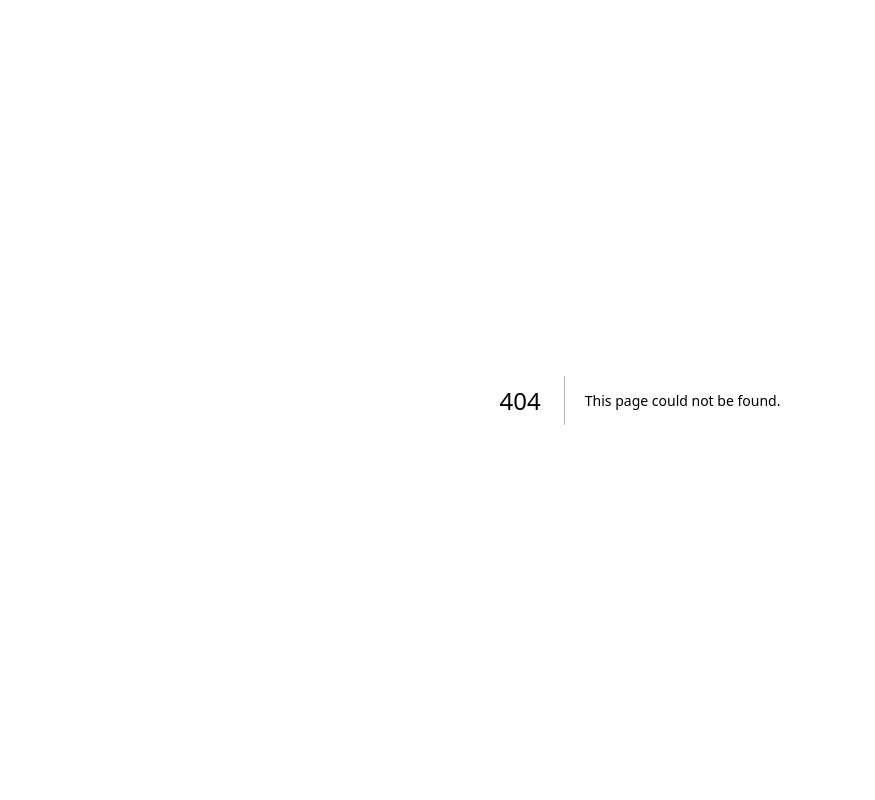
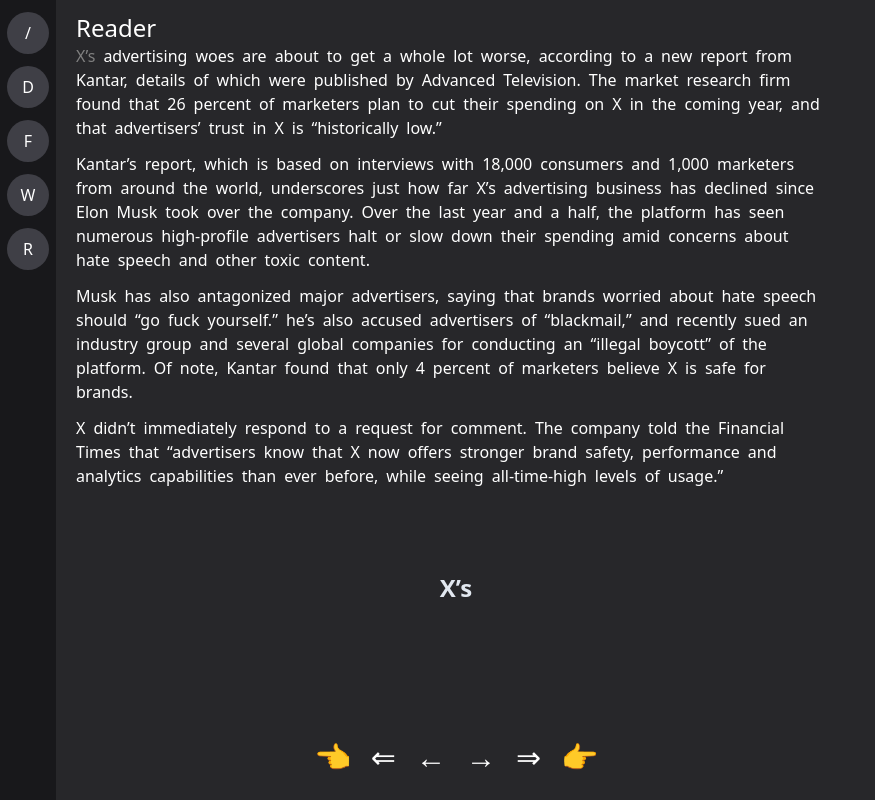
Before and after one commit to na-ah/WordBucket, a Next.js app: page /reader in a window 1280 px wide. Before the commit this address had no page. Shown: the whole page, without its empty margins (0-875 px from the left). Built offline with nearby package versions, Linux system fonts and the light colour scheme.

Commit message:
feat: /readerの雛形作成

```diff
--- a/components/Template/Area/Sidebar.tsx
+++ b/components/Template/Area/Sidebar.tsx
@@ -29,6 +29,11 @@
             link="/word"
             color="lime"
           />
+          <SideBarButton
+            text="R"
+            link="/reader"
+            color="rose"
+          />
         </ul>
       </div>
     </>
--- /dev/null
+++ b/components/reader/showExamples.tsx
@@ -0,0 +1,11 @@
+export default function ShowExamples({ examples }) {
+  return (
+    <>
+      <div className="bg-rose-300">
+        {examples.map((example, i) => (
+          <p key={i}>{example.example}</p>
+        ))}
+      </div>
+    </>
+  );
+}
--- /dev/null
+++ b/components/reader/showMeanings.tsx
@@ -0,0 +1,11 @@
+export default function ShowMeanings({ meanings }) {
+  return (
+    <>
+      <div className="bg-teal-300">
+        {meanings.map((meaning, i) => (
+          <p key={i}>{meaning.meaning}</p>
+        ))}
+      </div>
+    </>
+  );
+}
--- /dev/null
+++ b/pages/reader/index.tsx
@@ -0,0 +1,205 @@
+import ShowExamples from "@/components/reader/showExamples";
+import ShowMeanings from "@/components/reader/showMeanings";
+import PageTitle from "@/components/shared/PageTitle";
+import Layout from "@/components/Template/Layout/Layout";
+import { useEffect, useState } from "react";
+
+export default function Reader() {
+  const [currentArticle, setCurrentArticle] = useState(sample);
+  const [currentWord, setCurrentWord] = useState("");
+  const [paragraphIndex, setParagraphIndex] = useState(0);
+  const [sentenceIndex, setSentenceIndex] = useState(0);
+  const [wordIndex, setWordIndex] = useState(0);
+
+  const wordIndexDecrease = () => {
+    setWordIndex((prev) => prev - 1);
+  };
+
+  const wordIndexIncrease = () => {
+    setWordIndex((prev) => prev + 1);
+  };
+
+  const sentenceIndexDecrease = () => {
+    setSentenceIndex((prev) => prev - 1);
+  };
+
+  const sentenceIndexIncrease = () => {
+    setSentenceIndex((prev) => prev + 1);
+  };
+
+  const paragraphIndexDecrease = () => {
+    setParagraphIndex((prev) => prev - 1);
+  };
+
+  const paragraphIndexIncrease = () => {
+    setParagraphIndex((prev) => prev + 1);
+  };
+
+  const paragraphs = currentArticle
+    .split(/\n\s*/)
+    .filter((p) => p.trim() !== "");
+
+  const article = paragraphs.map((paragraph) =>
+    paragraph
+      .split(/(?<=[.!?])\s+(?=[A-Z“”"])/)
+      .map((sentence) => sentence.split(" ").map((word) => [word]))
+  );
+
+  useEffect(() => {
+    setCurrentWord(
+      article[paragraphIndex][sentenceIndex][wordIndex].toString()
+    );
+  }, [paragraphIndex, sentenceIndex, wordIndex, article]);
+
+  return (
+    <>
+      <Layout>
+        <div className="flex flex-col w-full px-5 py-3 relative h-dvh">
+          <PageTitle title="Reader" />
+          <div className="basis-8/12 flex flex-col gap-3 overflow-y-auto">
+            {article.map((paragraph, paragraph_i) => (
+              <div key={paragraph_i}>
+                {paragraph.map((sentence, sentence_i) => (
+                  <div
+                    key={sentence_i}
+                    className="inline"
+                  >
+                    {sentence.map((word, word_i) => (
+                      <div
+                        key={word_i}
+                        className="inline-block me-2"
+                        style={{
+                          color:
+                            paragraphIndex === paragraph_i &&
+                            sentenceIndex === sentence_i &&
+                            wordIndex === word_i
+                              ? "gray"
+                              : "white",
+                        }}
+                      >
+                        {word}
+                      </div>
+                    ))}
+                  </div>
+                ))}
+              </div>
+            ))}
+          </div>
+          <div className="flex-1"></div>
+          <div className="basis-3/12 overflow-auto">
+            <div className="text-center p-8 text-slate-200 font-bold text-2xl">
+              {currentWord}
+            </div>
+            <div className="text-center p-8 text-slate-800 font-bold text-2xl">
+              {wordMap[currentWord]?.meanings && (
+                <ShowMeanings meanings={wordMap[currentWord].meanings} />
+              )}
+            </div>
+            <div className="text-center p-8 text-slate-800 font-bold text-2xl">
+              {wordMap[currentWord]?.examples && (
+                <ShowExamples examples={wordMap[currentWord].examples} />
+              )}
+            </div>
+          </div>
+          <div className="basis-1/12 flex justify-center items-center gap-5">
+            <button
+              className="text-3xl"
+              onClick={paragraphIndexDecrease}
+            >
+              👈
+            </button>
+            <button
+              className="text-3xl"
+              onClick={sentenceIndexDecrease}
+            >
+              ⇐
+            </button>
+            <button
+              className="text-3xl"
+              onClick={wordIndexDecrease}
+            >
+              ←
+            </button>
+            <button
+              className="text-3xl"
+              onClick={wordIndexIncrease}
+            >
+              →
+            </button>
+            <button
+              className="text-3xl"
+              onClick={sentenceIndexIncrease}
+            >
+              ⇒
+            </button>
+            <button
+              className="text-3xl"
+              onClick={paragraphIndexIncrease}
+            >
+              👉
+            </button>
+          </div>
+        </div>
+      </Layout>
+    </>
+  );
+}
+
+const wordMap = {
+  advertising: {
+    word: "advertising",
+    meanings: [
+      {
+        meaning: "広告",
+      },
+      {
+        meaning: "宣伝する",
+      },
+    ],
+    examples: [
+      {
+        example: "an advertising agency",
+      },
+      {
+        example: "an advertising man",
+      },
+    ],
+    histories: [
+      {
+        datetime: "2024-09-03",
+        duration: 3.2,
+        result: false,
+      },
+      {
+        datetime: "2024-09-04",
+        duration: 2.8,
+        result: true,
+      },
+    ],
+  },
+  market: {
+    word: "market",
+    meanings: [
+      {
+        meaning: "市場",
+      },
+      {
+        meaning: "食料品店",
+      },
+    ],
+    examples: [],
+    histories: [
+      {
+        datetime: "2024-08-31",
+        duration: 5,
+        result: false,
+      },
+    ],
+  },
+};
+
+const sample = `X’s advertising woes are about to get a whole lot worse, according to a new report from Kantar, details of which were published by Advanced Television. The market research firm found that 26 percent of marketers plan to cut their spending on X in the coming year, and that advertisers’ trust in X is “historically low.”
+Kantar’s report, which is based on interviews with 18,000 consumers and 1,000 marketers from around the world, underscores just how far X’s advertising business has declined since Elon Musk took over the company. Over the last year and a half, the platform has seen numerous high-profile advertisers halt or slow down their spending amid concerns about hate speech and other toxic content.
+Musk has also antagonized major advertisers, saying that brands worried about hate speech should “go fuck yourself.” he’s also accused advertisers of “blackmail,” and recently sued an industry group and several global companies for conducting an “illegal boycott” of the platform. Of note, Kantar found that only 4 percent of marketers believe X is safe for brands.
+X didn’t immediately respond to a request for comment. The company told the Financial Times that “advertisers know that X now offers stronger brand safety, performance and analytics capabilities than ever before, while seeing all-time-high levels of usage.”
+`;
```
